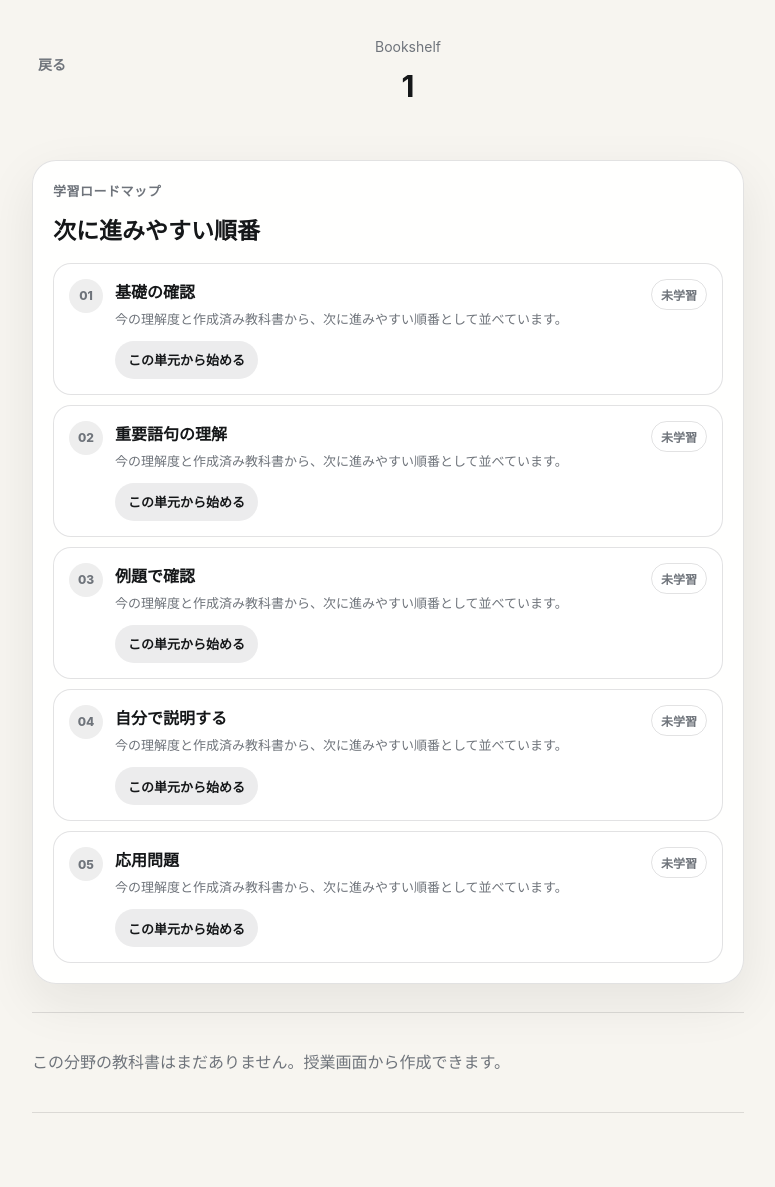
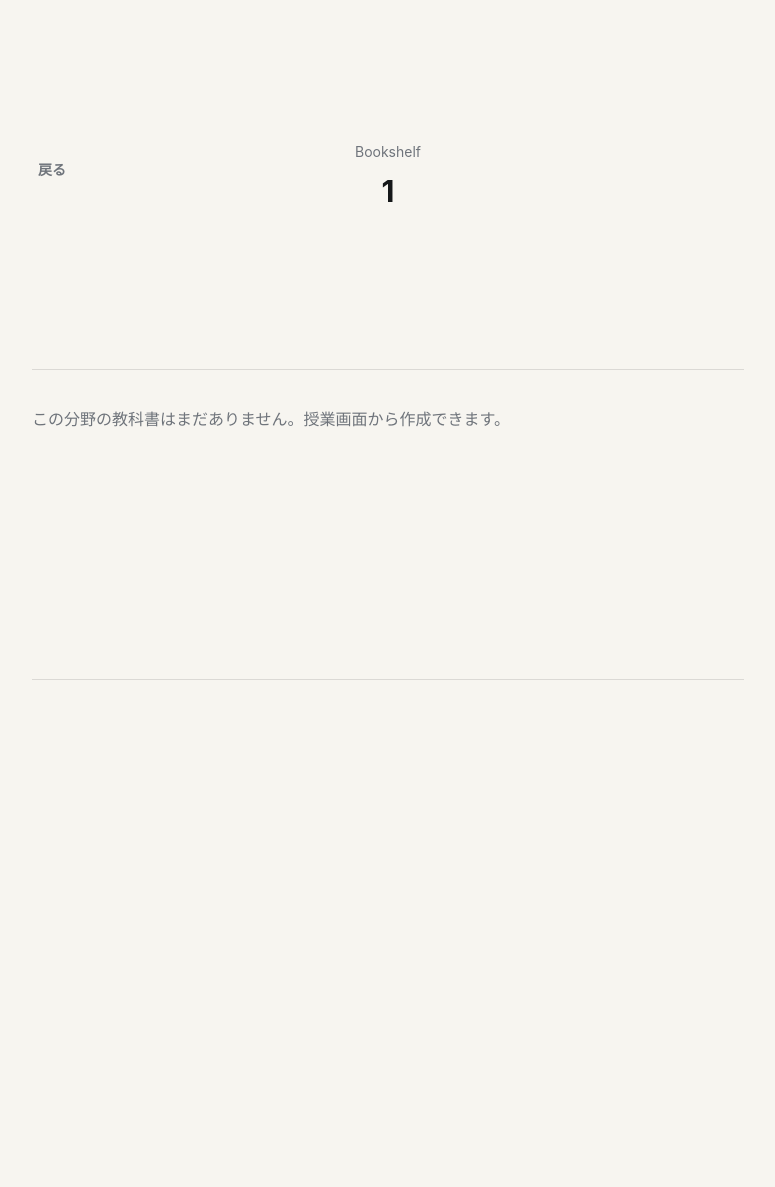
Before and after one commit to kokura-yuta/PAS, a FastAPI app: page /bookshelf/1 in a window 1280 px wide. Shown: the top 1187 px of the page, without its empty margins (252-1027 px from the left). After the commit the page ends 680 px from the top, so only its background shows below. Run offline with FastAPI, Linux system fonts and the light colour scheme; the visitor is signed in with stand-in values (Sample User, id 1); tables that the repository leaves empty hold one stand-in row (values such as "Sample post").

Commit message:
Simplify Study PAS bookshelf layout

```diff
--- a/static/react_app.js
+++ b/static/react_app.js
@@ -511,7 +511,7 @@
                 ),
                 h(
                     "div",
-                    null,
+                    { className: "library-title-block" },
                     h("p", { className: "eyebrow" }, "Bookshelf"),
                     h("h1", null, "本棚")
                 ),
@@ -560,7 +560,6 @@
         const subject = decodeURIComponent(route.replace(/^\/bookshelf\//, ""));
         const [data, setData] = useState(null);
         const [error, setError] = useState("");
-        const [startingLesson, setStartingLesson] = useState("");
 
         useEffect(function () {
             let active = true;
@@ -585,38 +584,6 @@
         }, [subject]);
 
         const textbooks = data ? data.textbooks : [];
-        const roadmap = data ? data.roadmap || [] : [];
-
-        async function startRoadmapLesson(item) {
-            if (startingLesson) {
-                return;
-            }
-
-            setStartingLesson(item.title);
-            setError("");
-
-            try {
-                if (data && data.chat_url) {
-                    navigate(data.chat_url, { message: `${item.title}の授業を準備しています` });
-                    return;
-                }
-
-                const response = await api("/api/chat_threads", {
-                    method: "POST",
-                    body: JSON.stringify({
-                        title: subject,
-                        thread_type: "study"
-                    })
-                });
-
-                if (response && response.url) {
-                    navigate(response.url, { message: `${item.title}の授業を準備しています` });
-                }
-            } catch (err) {
-                setError("授業を開始できませんでした。");
-                setStartingLesson("");
-            }
-        }
 
         return h(
             "main",
@@ -637,7 +604,7 @@
                 ),
                 h(
                     "div",
-                    null,
+                    { className: "library-title-block" },
                     h("p", { className: "eyebrow" }, "Bookshelf"),
                     h("h1", null, subject || "本棚")
                 ),
@@ -649,50 +616,6 @@
                 : h(
                     React.Fragment,
                     null,
-                    roadmap.length
-                        ? h(
-                            "section",
-                            { className: "roadmap-card" },
-                            h("p", { className: "section-kicker" }, "学習ロードマップ"),
-                            h("h2", null, "次に進みやすい順番"),
-                            h(
-                                "div",
-                                { className: "roadmap-list" },
-                                roadmap.map(function (item, index) {
-                                    const statusLabels = {
-                                        learned: "理解済み",
-                                        learning: "学習中",
-                                        review: "復習",
-                                        not_started: "未学習"
-                                    };
-
-                                    return h(
-                                        "article",
-                                        { key: item.id || item.title, className: `roadmap-item roadmap-${item.status || "not_started"}` },
-                                        h("span", null, String(index + 1).padStart(2, "0")),
-                                        h(
-                                            "div",
-                                            null,
-                                            h("strong", null, item.title),
-                                            h("small", null, item.reason || "この順番で進むと理解しやすくなります。")
-                                        ),
-                                        h("em", null, statusLabels[item.status] || "未学習"),
-                                        h(
-                                            "button",
-                                            {
-                                                type: "button",
-                                                onClick: function () {
-                                                    startRoadmapLesson(item);
-                                                },
-                                                disabled: Boolean(startingLesson)
-                                            },
-                                            startingLesson === item.title ? h(LoadingLabel, { text: "準備中" }) : "この単元から始める"
-                                        )
-                                    );
-                                })
-                            )
-                        )
-                        : null,
                     textbooks.length
                         ? h(
                             "section",
--- a/static/style.css
+++ b/static/style.css
@@ -783,21 +783,25 @@
     margin-bottom: 4px;
 }
 
+.study-library .library-header,
 .study-textbook-page .library-header {
     display: grid;
     grid-template-columns: 72px minmax(0, 1fr) 72px;
     align-items: center;
 }
 
+.study-library .plain-back,
 .study-textbook-page .plain-back {
     justify-self: start;
 }
 
+.library-title-block,
 .textbook-title-block {
     min-width: 0;
     text-align: center;
 }
 
+.library-title-block h1,
 .textbook-title-block h1 {
     margin-right: auto;
     margin-left: auto;
@@ -830,6 +834,8 @@
 .textbook-list {
     display: grid;
     gap: 12px;
+    justify-self: center;
+    width: min(100%, 760px);
 }
 
 .bookshelf-card,
```
